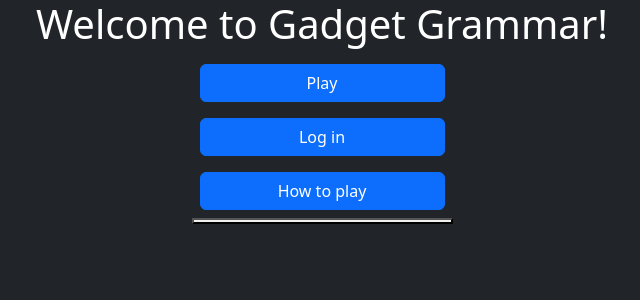
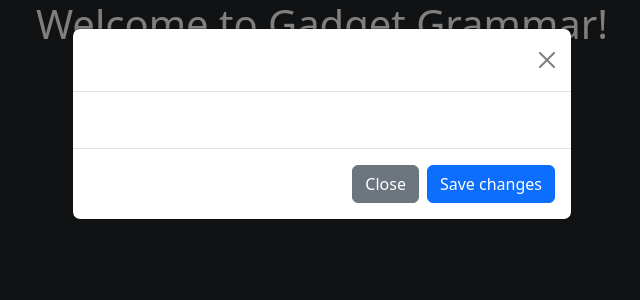
Before and after one commit to proesslet/gadgetgrammar, a Vue app in the folder Gadget-Grammar/: page / in a window 1280 px wide. Both pictures are taken after a click on the button "How to play". Shown: the top 300 px of the page, without its empty margins (318-958 px from the left). Built offline with nearby package versions, Linux system fonts and the light colour scheme.

Commit message:
modal works

```diff
--- a/Gadget-Grammar/src/components/gameinstructions.vue
+++ b/Gadget-Grammar/src/components/gameinstructions.vue
@@ -1,24 +1,31 @@
-
 <template>
-<button
-    type="button"
-    class="btn btn-primary"
-    @click="openModal"
+  <div
+    class="modal fade"
+    id="instructionsModal"
+    tabindex="-1"
+    aria-labelledby="exampleModalLabel"
+    aria-hidden="true"
   >
-    Launch Modal
-</button>
-  <div class="modal fade" id="exampleModal" tabindex="-1" aria-labelledby="exampleModalLabel" aria-hidden="true">
     <div class="modal-dialog">
       <div class="modal-content">
         <div class="modal-header">
           <h5 class="modal-title" id="exampleModalLabel">Modal title</h5>
-        <button type="button" class="btn-close" data-bs-dismiss="modal" aria-label="Close"></button>
+          <button
+            type="button"
+            class="btn-close"
+            data-bs-dismiss="modal"
+            aria-label="Close"
+          ></button>
         </div>
-      <div class="modal-body">
-        ...
-      </div>
+        <div class="modal-body">...</div>
         <div class="modal-footer">
-        <button type="button" class="btn btn-secondary" data-bs-dismiss="modal">Close</button>
+          <button
+            type="button"
+            class="btn btn-secondary"
+            data-bs-dismiss="modal"
+          >
+            Close
+          </button>
           <button type="button" class="btn btn-primary">Save changes</button>
         </div>
       </div>
@@ -27,10 +34,10 @@
 </template>
 <script>
 export default {
-    name: 'Modal',
+  name: "Modal",
   methods: {
     close() {
-        this.$emit('close');
+      this.$emit("close");
     },
   },
 };
--- a/Gadget-Grammar/src/views/Home.vue
+++ b/Gadget-Grammar/src/views/Home.vue
@@ -11,10 +11,17 @@
       >
         <router-link to="/game" class="btn btn-primary m-2">Play</router-link>
         <button type="button" class="btn btn-primary m-2">Log in</button>
-        <button type="button" class="btn btn-primary m-2">How to play</button>
-        <button data-toggle="modal" data-target="#myModal" class="How to play"></button>
+        <button
+          type="button"
+          data-bs-toggle="modal"
+          data-bs-target="#instructionsModal"
+          class="btn btn-primary m-2"
+        >
+          How to play
+        </button>
       </div>
     </div>
+    <Modal />
   </div>
 </template>
 
@@ -23,11 +30,12 @@
 export default {
   name: "Home",
   components: {
-    Modal
+    Modal,
   },
   data() {
     return {
       right: "right",
+      showModal: false,
     };
   },
 };
```
Lines whose indentation alone changed are shown as unchanged.
